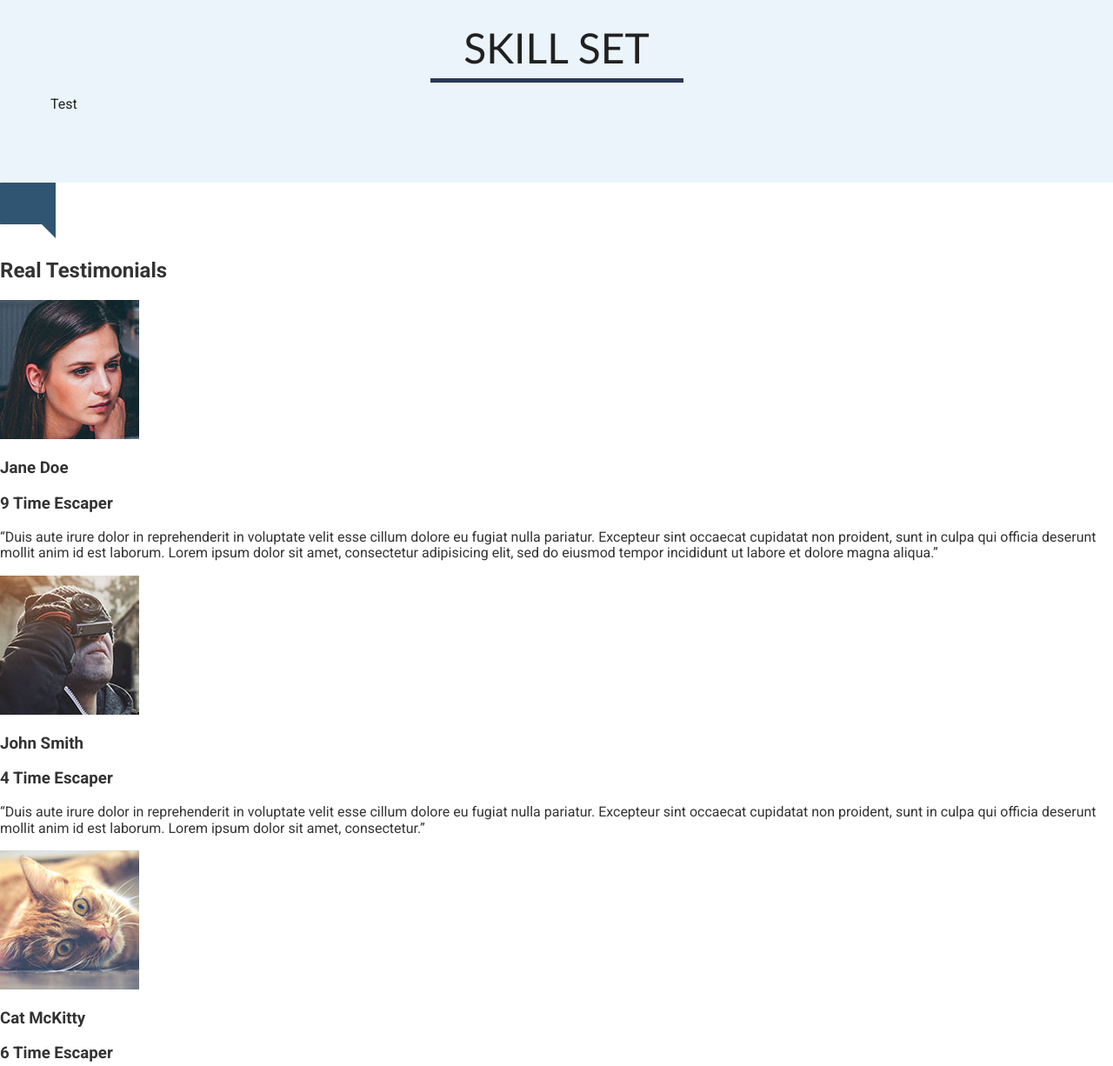
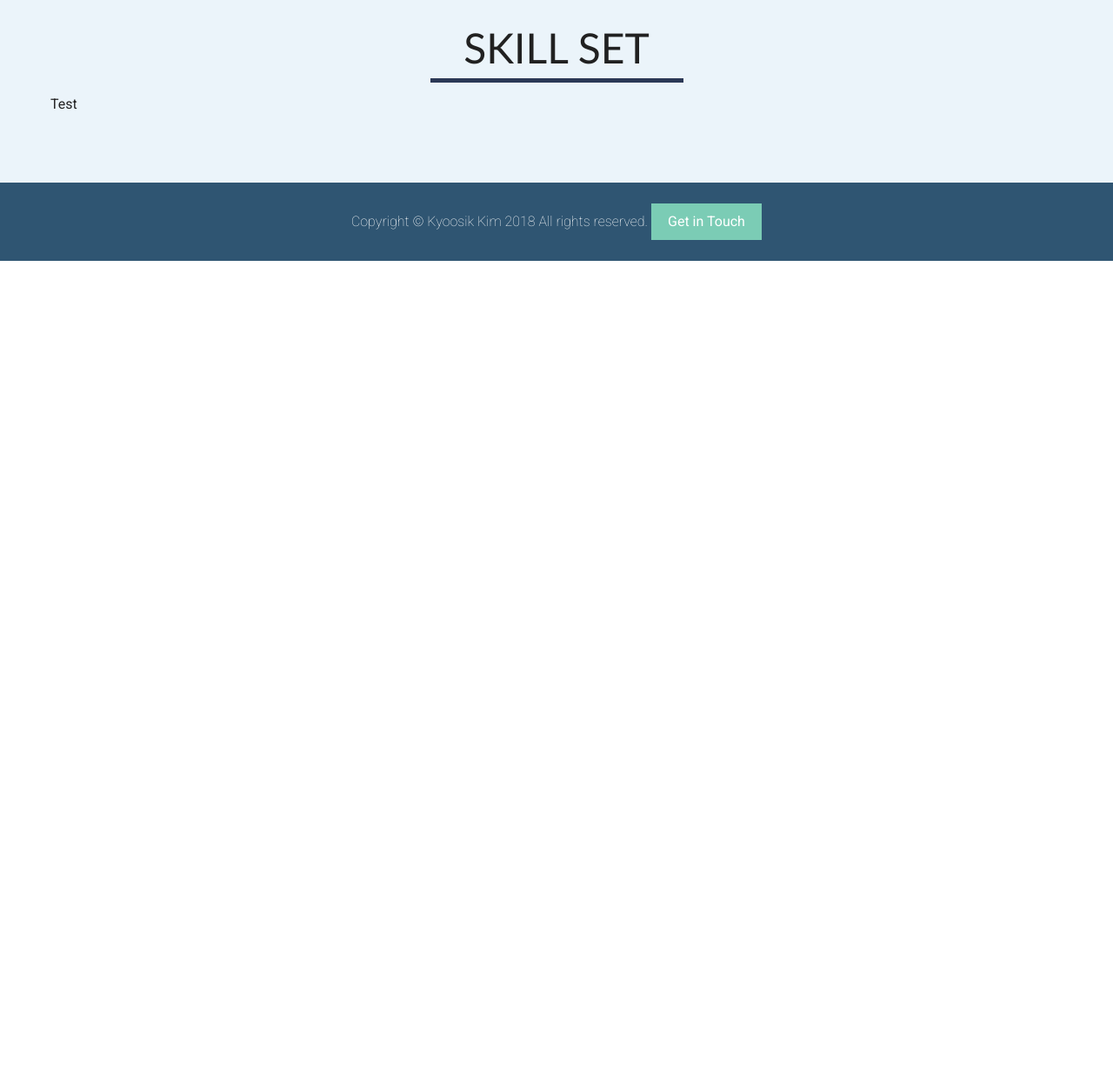
Before and after one commit to Q-shick/portfolio, a website: page app/index.html in a window 1280 px wide. Shown: the part 1273-2499 px from the top of the page at 87% size. After the commit the page ends 1573 px from the top, so only its background shows below. Drawn offline with Linux system fonts and the light colour scheme.

Commit message:
Completed footer

```diff
--- /dev/null
+++ b/app/assets/styles/modules/_site-footer.css
@@ -0,0 +1,18 @@
+.site-footer {
+  background-color: $mainBlue;
+  color: White;
+  padding: 0.5rem 0;
+  text-align: center;
+
+  &__text {
+    display: block;
+    padding-bottom: 1rem;
+    font-weight: 100;
+
+    @mixin atMedium {
+      display: inline;
+      padding-bottom: 0;
+      font-weight: 200;
+    }
+  }
+}
--- a/app/assets/styles/styles.css
+++ b/app/assets/styles/styles.css
@@ -8,3 +8,4 @@
 @import "modules/_page-section";
 @import "modules/_row";
 @import "modules/_project";
+@import "modules/_site-footer";
--- a/app/index.html
+++ b/app/index.html
@@ -110,28 +110,10 @@
     </div>
   </div>
 
-  <div id="testimonials">
-    <img src="assets/images/icons/comment.svg">
-    <h2>Real Testimonials</h2>
-
-    <img src="assets/images/testimonial-jane.jpg">
-    <h3>Jane Doe</h3>
-    <h3>9 Time Escaper</h3>
-    <p>&ldquo;Duis aute irure dolor in reprehenderit in voluptate velit esse cillum dolore eu fugiat nulla pariatur. Excepteur sint occaecat cupidatat non proident, sunt in culpa qui officia deserunt mollit anim id est laborum. Lorem ipsum dolor sit amet, consectetur adipisicing elit, sed do eiusmod tempor incididunt ut labore et dolore magna aliqua.&rdquo;</p>
-
-    <img src="assets/images/testimonial-john.jpg">
-    <h3>John Smith</h3>
-    <h3>4 Time Escaper</h3>
-    <p>&ldquo;Duis aute irure dolor in reprehenderit in voluptate velit esse cillum dolore eu fugiat nulla pariatur. Excepteur sint occaecat cupidatat non proident, sunt in culpa qui officia deserunt mollit anim id est laborum. Lorem ipsum dolor sit amet, consectetur.&rdquo;</p>
-
-    <img src="assets/images/testimonial-cat.jpg">
-    <h3>Cat McKitty</h3>
-    <h3>6 Time Escaper</h3>
-    <p>&ldquo;Duis aute irure dolor in reprehenderit in voluptate velit esse cillum dolore eu fugiat nulla pariatur. Excepteur sint occaecat cupidatat non proident, sunt in culpa qui officia deserunt mollit anim id est laborum. Lorem ipsum dolor sit amet, consectetur adipisicing elit, sed do eiusmod tempor incididunt ut.&rdquo;</p>
-  </div>
-
-  <footer>
-    <p>Copyright &copy; 2016 Clear View Escapes. All rights reserved. <a href="#" class="btn">Get in Touch</a></p>
+  <footer class="site-footer">
+    <div class="wrapper">
+      <p><span class="site-footer__text">Copyright &copy; Kyoosik Kim 2018 All rights reserved. </span><a href="#" class="btn">Get in Touch</a></p>
+    </div>
   </footer>
 </body>
 </html>
--- a/app/temp/styles/styles.css
+++ b/app/temp/styles/styles.css
@@ -678,3 +678,25 @@ img {
     -webkit-transform: translateY(-50%);
             transform: translateY(-50%);
   }
+
+.site-footer {
+  background-color: #2f5572;
+  color: White;
+  padding: 0.5rem 0;
+  text-align: center;
+}
+
+.site-footer__text {
+    display: block;
+    padding-bottom: 1rem;
+    font-weight: 100;
+  }
+
+@media (min-width: 800px) {
+
+.site-footer__text {
+      display: inline;
+      padding-bottom: 0;
+      font-weight: 200
+  }
+  }
```
Also changed, not shown: app/assets/styles/modules/_grid.css (added, +16 -0 lines).
